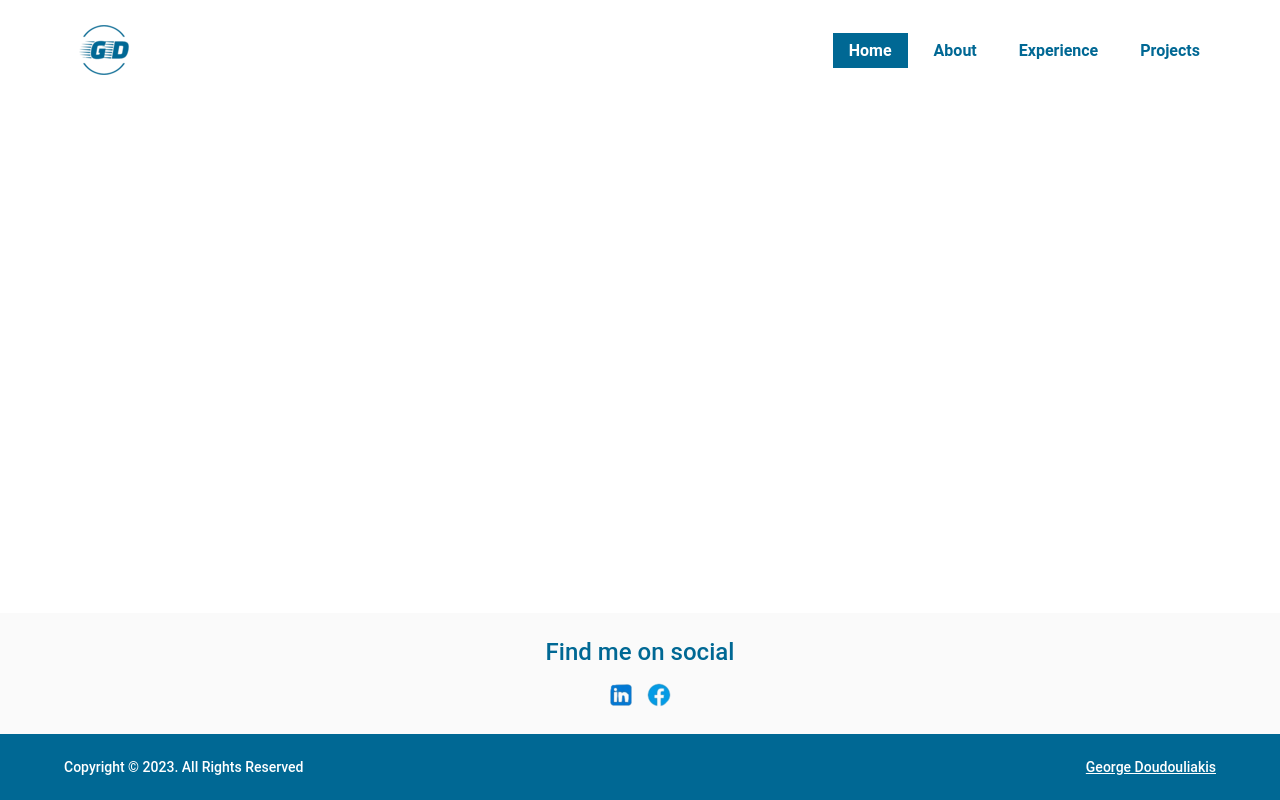
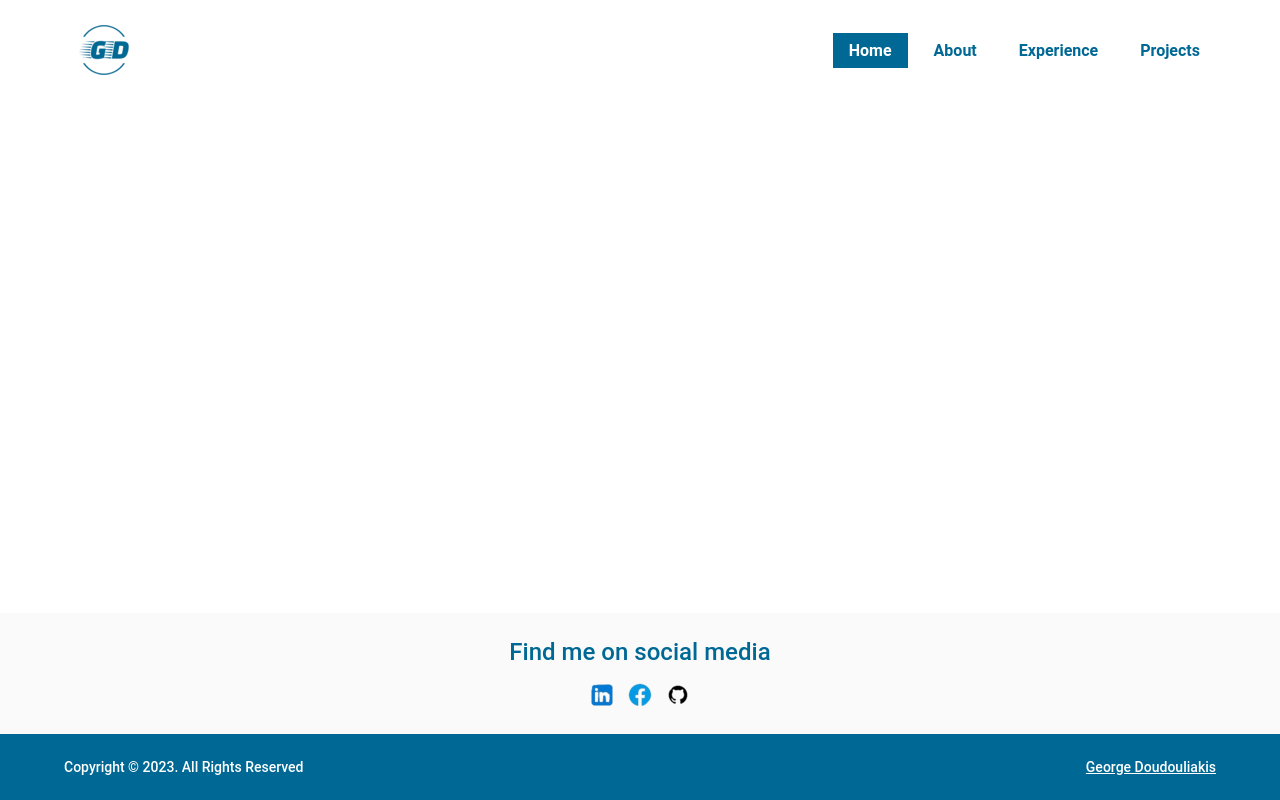
Before and after one commit to GeorgiosDoudouliakis/george-doudouliakis-dev, an Angular app: page / in a window 1280 px wide. Built offline with nearby package versions, Linux system fonts and the light colour scheme.

Commit message:
refactor: Rename find-me-on-social component and add github link

```diff
--- a/src/app/app.component.html
+++ b/src/app/app.component.html
@@ -2,5 +2,5 @@
 <main>
   <router-outlet></router-outlet>
 </main>
-<gd-find-me-on-social/>
+<gd-social-media/>
 <gd-footer/>
--- a/src/app/app.component.ts
+++ b/src/app/app.component.ts
@@ -1,12 +1,12 @@
 import { Component } from '@angular/core';
 import { CommonModule } from '@angular/common';
 import { RouterOutlet } from '@angular/router';
-import { HeaderComponent, FindMeOnSocialComponent, FooterComponent } from "./components";
+import { HeaderComponent, SocialMediaComponent, FooterComponent } from "./components";
 
 @Component({
   selector: 'app-root',
   standalone: true,
-  imports: [CommonModule, RouterOutlet, HeaderComponent, FindMeOnSocialComponent, FooterComponent],
+  imports: [CommonModule, RouterOutlet, HeaderComponent, SocialMediaComponent, FooterComponent],
   templateUrl: './app.component.html',
   styleUrl: './app.component.scss'
 })
--- a/src/app/components/find-me-on-social/find-me-on-social.component.html
+++ /dev/null
@@ -1,11 +0,0 @@
-<section>
-  <h2>Find me on social</h2>
-  <div class="social-media-container">
-    <a class="img-container" href="https://www.linkedin.com/in/georgios-doudouliakis-b97a5b19a/" target="_blank" rel="noopener">
-      <img class="responsive-img" ngSrc="/assets/images/linkedin_logo.png" alt="Linkedin logo" width="28" height="28" [priority]="true">
-    </a>
-    <a class="img-container" href="https://www.facebook.com/george.dudu" target="_blank" rel="noopener">
-      <img class="responsive-img" ngSrc="/assets/images/facebook_logo.png" alt="Facebook logo" width="28" height="28" [priority]="true">
-    </a>
-  </div>
-</section>
--- a/src/app/components/index.ts
+++ b/src/app/components/index.ts
@@ -1,3 +1,3 @@
 export { HeaderComponent } from "./header/header.component";
-export { FindMeOnSocialComponent } from "./find-me-on-social/find-me-on-social.component";
+export { SocialMediaComponent } from "./social-media/social-media.component";
 export { FooterComponent } from "./footer/footer.component";
--- /dev/null
+++ b/src/app/components/social-media/social-media.component.html
@@ -0,0 +1,14 @@
+<section>
+  <h2>Find me on social media</h2>
+  <div class="social-media-container">
+    <a class="img-container" href="https://www.linkedin.com/in/georgios-doudouliakis-b97a5b19a/" target="_blank" rel="noopener">
+      <img class="responsive-img" ngSrc="/assets/images/linkedin_logo.png" alt="Linkedin logo" width="28" height="28" [priority]="true" title="LinkedIn">
+    </a>
+    <a class="img-container" href="https://www.facebook.com/george.dudu" target="_blank" rel="noopener">
+      <img class="responsive-img" ngSrc="/assets/images/facebook_logo.png" alt="Facebook logo" width="28" height="28" [priority]="true" title="Facebook">
+    </a>
+    <a class="img-container" href="https://github.com/GeorgiosDoudouliakis" target="_blank" rel="noopener">
+      <img class="responsive-img" ngSrc="/assets/images/github_logo.png" alt="GitHub logo" width="28" height="28" [priority]="true" title="GitHub">
+    </a>
+  </div>
+</section>
--- a/src/app/components/find-me-on-social/find-me-on-social.component.scss
+++ b/src/app/components/social-media/social-media.component.scss
@@ -17,7 +17,7 @@
         width: 28px;
         height: 28px;
 
-        &:first-of-type {
+        &:not(:last-of-type) {
           margin-right: 10px;
         }
       }
```
Also changed, not shown: src/app/components/find-me-on-social/find-me-on-social.component.ts (deleted, +0 -11 lines), src/app/components/social-media/social-media.component.ts (added, +11 -0 lines), src/assets/images/github_logo.png (added), 1 other file (tests, documents, lock files or other folders).
